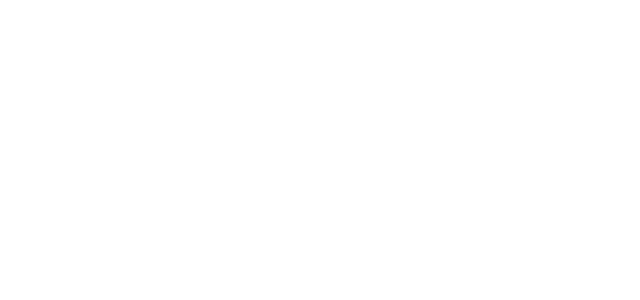
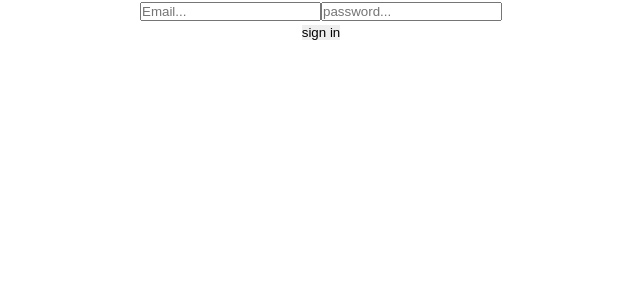
Before and after one commit to RashJrEdmund/firebase-app, a React (Create React App) app: page / in a window 1280 px wide. Shown: the top 300 px of the page, without its empty margins (319-959 px from the left). Built offline with nearby package versions, Linux system fonts and the light colour scheme; no server answers.

Commit message:
resolved the path issue

```diff
--- a/package.json
+++ b/package.json
@@ -1,5 +1,5 @@
 {
-  "name": "my-react-app-template",
+  "name": "movie app",
   "version": "0.1.0",
   "private": true,
   "dependencies": {
@@ -8,6 +8,7 @@
     "@testing-library/jest-dom": "^5.16.5",
     "@testing-library/react": "^13.4.0",
     "@testing-library/user-event": "^13.5.0",
+    "firebase": "^9.22.0",
     "react": "^18.2.0",
     "react-dom": "^18.2.0",
     "react-scripts": "^5.0.1",
--- a/src/App.jsx
+++ b/src/App.jsx
@@ -1,8 +1,11 @@
+import Auth from './components/Auth';
 import './styles/App.css';
 
 function App() {
   return (
-    <div className="App" />
+    <div className="App">
+      <Auth />
+    </div>
   );
 }
 
--- /dev/null
+++ b/src/components/Auth.jsx
@@ -0,0 +1,38 @@
+import React from 'react';
+import { createUserWithEmailAndPassword } from 'firebase/auth';
+import { auth } from '../config/firebase';
+import useAlert from '../hooks/UseAlert';
+
+export default function Auth() {
+  const { AlertComponet, displayAlert, alertMsg } = useAlert();
+
+  const signIn = async (e) => {
+    e.preventDefault();
+    const email = e.target.email.value;
+    const password = e.target.password.value;
+
+    if (!email || !password) {
+      displayAlert('input all fields');
+      return;
+    }
+
+    await createUserWithEmailAndPassword(auth, email, password);
+  };
+
+  return (
+    <div className="auth_page">
+      {alertMsg.show && <AlertComponet />}
+
+      <form onSubmit={signIn}>
+        <div className="form_inputs">
+          <input placeholder="Email..." name="email" />
+          <input placeholder="password..." name="password" />
+        </div>
+
+        <button className="singin_btn" type="submit">
+          sign in
+        </button>
+      </form>
+    </div>
+  );
+}
--- /dev/null
+++ b/src/config/firebase.js
@@ -0,0 +1,23 @@
+/* eslint-disable import/prefer-default-export */
+// Import the functions you need from the SDKs you need
+import { initializeApp } from 'firebase/app';
+import { getAuth } from 'firebase/auth';
+
+// TODO: Add SDKs for Firebase products that you want to use
+// https://firebase.google.com/docs/web/setup#available-libraries
+
+// Your web app's Firebase configuration
+// For Firebase JS SDK v7.20.0 and later, measurementId is optional
+const firebaseConfig = {
+  apiKey: process.env.NEXT_PUBLIC_FIREBASE_APIKEY,
+  authDomain: process.env.NEXT_PUBLIC_FIREBASE_AUTHDOMAIN,
+  projectId: process.env.NEXT_PUBLIC_FIREBASE_PROJECTID,
+  storageBucket: process.env.NEXT_PUBLIC_FIREBASE_STORAGEBUCKET,
+  messagingSenderId: process.env.NEXT_PUBLIC_FIREBASE_MESSAGINGSENDER_ID,
+  appId: process.env.NEXT_PUBLIC_FIREBASE_APPID,
+  measurementId: process.env.NEXT_PUBLIC_FIREBASE_MEASUREMENTID,
+};
+
+// Initialize Firebase
+const app = initializeApp(firebaseConfig);
+export const auth = getAuth(app);
```
Also changed, not shown: 2 other files (tests, documents, lock files or other folders).
